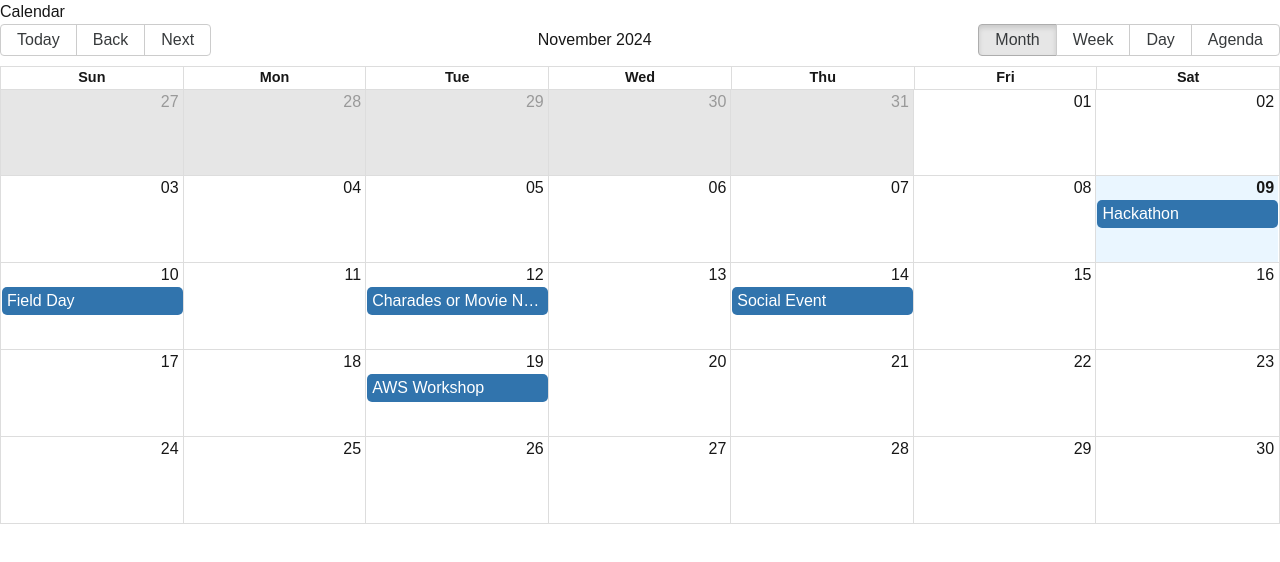
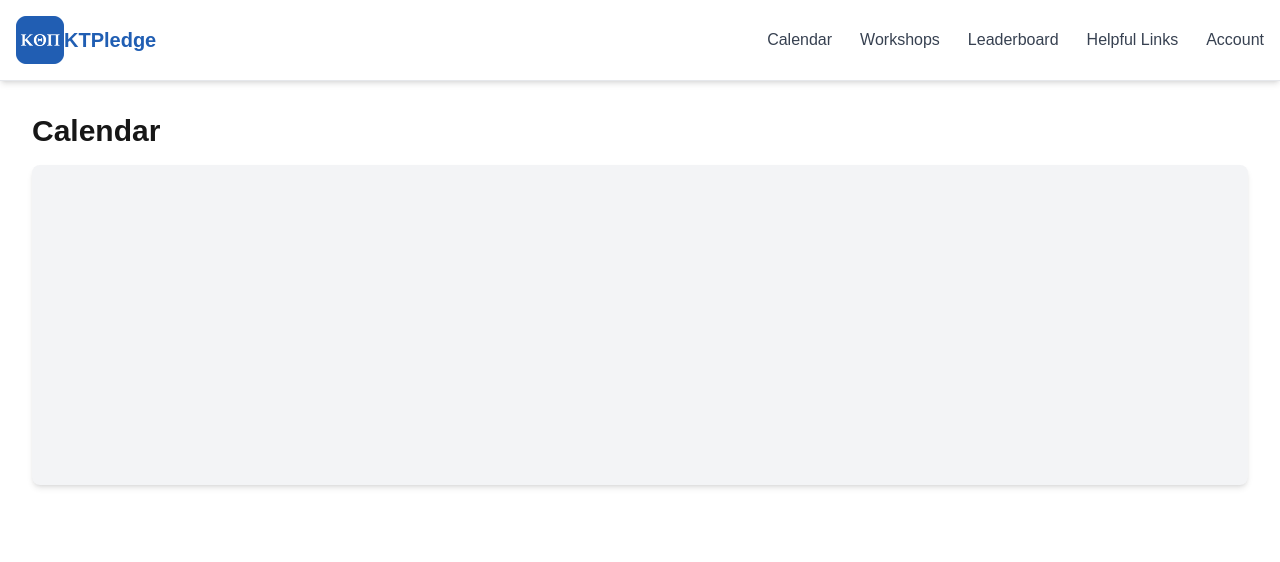
Before and after one commit to HeartyFeels/KTP-Hackathon, a Next.js app in the folder frontend/: page /calendar in a window 1280 px wide. Shown: the top 562 px of the page. Built offline with nearby package versions, Linux system fonts and the light colour scheme.

Commit message:
Revert "Added calendar"
This reverts commit a23634ef5251a9149812df60334c9fa1c6f024be.

reverted commit

```diff
--- a/frontend/src/app/calendar/page.tsx
+++ b/frontend/src/app/calendar/page.tsx
@@ -1,22 +1,18 @@
 import { NextPage } from 'next';
 import Navbar from '../components/Navbar';
-import Head from 'next/head';
-import MyCalendar from '../myCalendar/page';
 
-export default function Home() {
+const Calendar: NextPage = () => {
   return (
-    <div className="min-h-screen bg-[#082A69] p-6">
-      <Head>
-        <title>Next.js Calendar App</title>
-        <meta name="description" content="A simple calendar app using React Big Calendar and Next.js" />
-        <link rel="icon" href="/favicon.ico" />
-      </Head>
+    <>
+      <Navbar />
+      <main className="container mx-auto p-8">
+        <h2 className="text-3xl font-bold mb-4">Calendar</h2>
+        <div className="h-80 bg-gray-100 rounded-lg shadow-md">
+          {/* Placeholder for calendar content */}
+        </div>
+      </main>
+    </>
+  );
+};
 
-      <main className="max-w-4xl mx-auto space-y-8 bg-white rounded-lg shadow-lg p-6">
-        <h1 className="text-[#2b6fed]'text-3xl font-semibold text-center text-[#082A69]">Calendar</h1>
-
-        <MyCalendar />
-      </main>
-    </div>
-  );
-}
+export default Calendar;
--- a/frontend/src/app/myCalendar/page.tsx
+++ /dev/null
@@ -1,64 +0,0 @@
-'use client';
-import 'react-big-calendar/lib/css/react-big-calendar.css';
-import { NextPage } from 'next';
-import { useEffect, useState } from 'react';
-import moment from 'moment';
-import { Calendar, momentLocalizer } from 'react-big-calendar';
-
-const localizer = momentLocalizer(moment);
-
-interface Event {
-  title: string;
-  start: Date;
-  end: Date;
-}
-
-const MyCalendar = () => {
-  const [events, setEvents] = useState<Event[]>([]);
-
-  useEffect(() => {
-    const fetchedEvents: Event[] = [
-      {
-        title: 'Hackathon',
-        start: new Date(2024, 10, 9, 10, 0),
-        end: new Date(2024, 10, 9, 22, 0),
-      },
-      {
-        title: 'Field Day',
-        start: new Date(2024, 10, 10, 13, 0),
-        end: new Date(2024, 10, 10, 16, 0),
-      },
-      {
-        title: 'Charades or Movie Night',
-        start: new Date(2024, 10, 12, 19, 0),
-        end: new Date(2024, 10, 12, 20, 0),
-      },
-      {
-        title: 'Social Event',
-        start: new Date(2024, 10, 14, 21, 0),
-        end: new Date(2024, 10, 14, 23, 0),
-      },
-      {
-        title: 'AWS Workshop',
-        start: new Date(2024, 10, 19, 19, 0),
-        end: new Date(2024, 10, 19, 20, 0),
-      },
-    ];
-    setEvents(fetchedEvents);
-  }, []);
-
-  return (
-    <div className="h-auto bg-[#082A69] p-4 rounded-lg shadow-md">
-      <Calendar
-        localizer={localizer}
-        events={events}
-        startAccessor="start"
-        endAccessor="end"
-        style={{ height: 500 }}
-        className="bg-white rounded-md shadow-md"
-      />
-    </div>
-  );
-};
-
-export default MyCalendar;
--- a/frontend/tailwind.config.js
+++ /dev/null
@@ -1,8 +0,0 @@
-/** @type {import('tailwindcss').Config} */
-module.exports = {
-  content: [],
-  theme: {
-    extend: {},
-  },
-  plugins: [],
-}
```
Also changed, not shown: frontend/package.json (+1 -6 lines), 2 other files (tests, documents, lock files or other folders).
